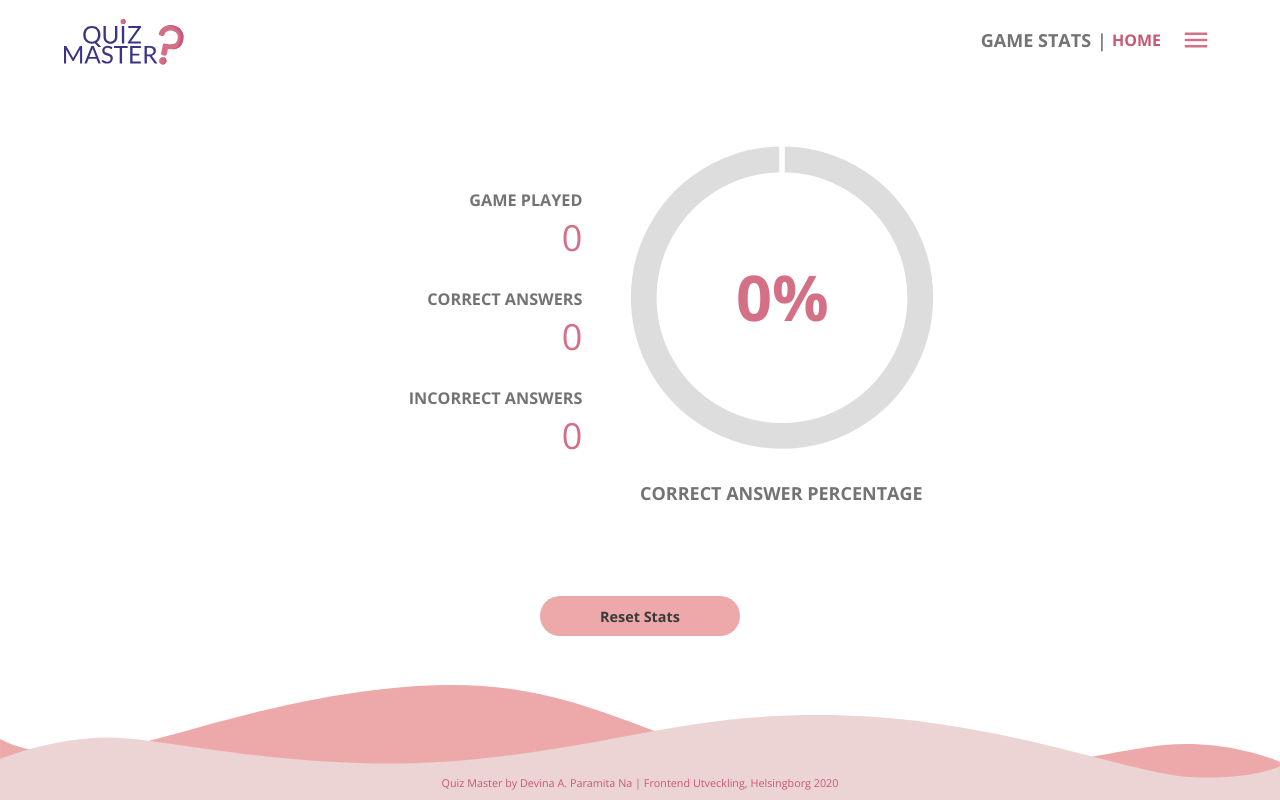
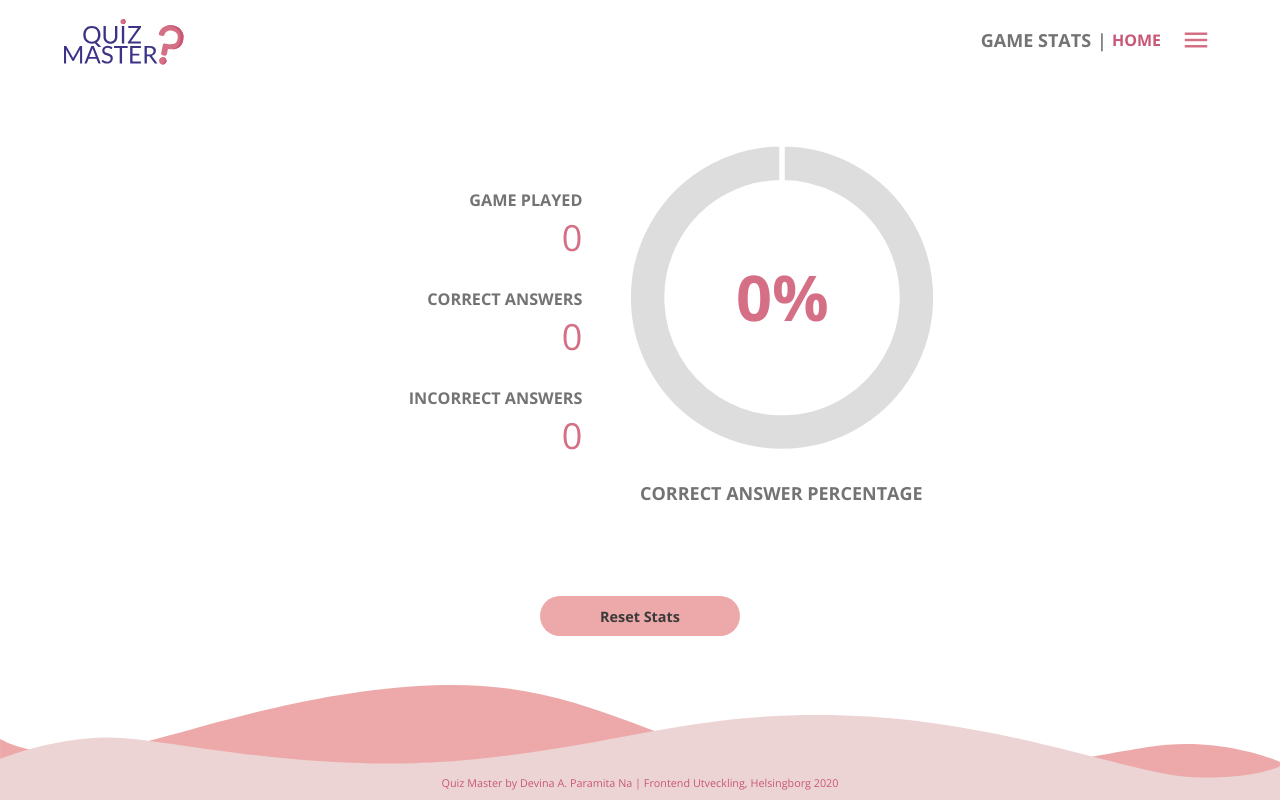
Before and after one commit to devinardya/mandatory-uxdesign2, a React (Create React App) app: page /stats in a window 1280 px wide. Built offline with nearby package versions, Linux system fonts and the light colour scheme.

Commit message:
adjusting stat chart

```diff
--- a/src/Donut.js
+++ b/src/Donut.js
@@ -67,7 +67,7 @@ class Donut extends  React.PureComponent{
                     pie: {
                         expandOnClick: false,       // does not work
                         donut: {
-                            size: '80%',            // inner radius of the donut
+                            size: '75%',            // inner radius of the donut
                             labels: {
                                 show: false,         // inner label (value in the middle of the donut chart)
                             }
@@ -92,11 +92,22 @@ class Donut extends  React.PureComponent{
                     breakpoint: 480,
                     options: {
                       chart: {
-                        width: 200
+                        width: 280
                       },
                       legend: {
                         show: false
-                      }
+                      },
+                      plotOptions: {
+                        pie: {
+                            expandOnClick: false,       // does not work
+                            donut: {
+                                size: '70%',            // inner radius of the donut
+                                labels: {
+                                    show: false,         // inner label (value in the middle of the donut chart)
+                                }
+                            }
+                        }
+                    },
                     }
                   }],
 
```
